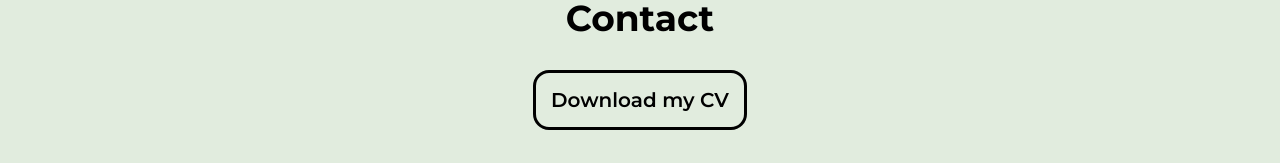
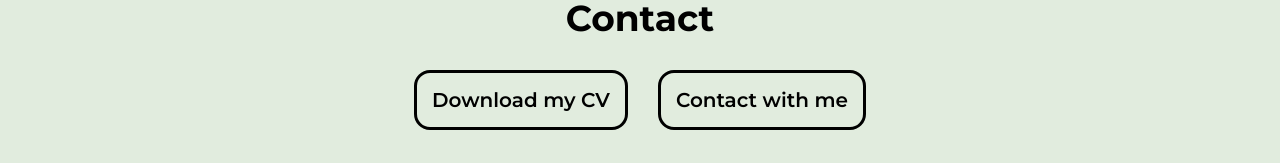
Before and after one commit to MaharramAlverdiyev/Portfolio, a React (Vite) app: page / in a window 1280 px wide. Shown: the part 2634-2797 px from the top of the page. Built offline with nearby package versions, Linux system fonts and the light colour scheme; no server answers; a web font is replaced by a local one.

Commit message:
finally uptaded

```diff
--- a/src/assets/Pages/SectionFive/SectionFive.jsx
+++ b/src/assets/Pages/SectionFive/SectionFive.jsx
@@ -10,7 +10,12 @@ export const SectionFive = () => {
     return (
         <div className='sec-five' id='contact'>
             <h1>Contact</h1>
-        <a className='CV-button' href={CVResume} download> Download my CV </a>
+            <div className="contact-buttons">
+                <a className='CV-button' href={CVResume} download > Download my CV </a>
+                <a className='CV-button' href="https://mail.google.com/mail/?view=cm&fs=1&to=maharramalverdiyev890@gmail.com"
+                target="_blank" rel="noopener noreferrer"> Contact with me </a>
+            </div>
+
             <div className="sec-five-container">
                 <div className="contact">
                     <div className="card-one">
--- a/src/assets/Pages/SectionFive/sectionfive.css
+++ b/src/assets/Pages/SectionFive/sectionfive.css
@@ -76,6 +76,10 @@
     color: white;
     transform: scale(1.2);
 }
+.contact-buttons {
+    display: flex;
+    gap: 30px;
+}
 
 @media screen and (max-width: 768px) {
     .sec-five-container {
@@ -110,4 +114,10 @@
         font-size: 14px;
         word-break: break-word;
     }
+    .contact-buttons {
+    display: flex;
+    gap: 30px;
+    flex-wrap: wrap;
+    justify-content: center;
 }
+}
--- a/src/assets/Pages/SectionOne/SectionOne.jsx
+++ b/src/assets/Pages/SectionOne/SectionOne.jsx
@@ -65,10 +65,10 @@ export const SectionOne = () => {
                         </div>
                     </div>
                     <div className={`left-icons ${isCollapsed ? "collapsed" : ""}`}>
-                        <a href="https://github.com/MaharramAlverdiyev"><FaGithub /></a>
-                        <a href="https://www.linkedin.com/in/maharram-alverdiyev-39b480313/"><FaLinkedin /></a>
-                        <a href="https://www.facebook.com/profile.php?id=100005368068160"><FaFacebook /></a>
-                        <a href=""><MdOutlineAlternateEmail /></a>
+                        <a href="https://github.com/MaharramAlverdiyev" target='_blank' rel="noopener noreferrer"><FaGithub /></a>
+                        <a href="https://www.linkedin.com/in/maharram-alverdiyev-39b480313/" target='_blank' rel="noopener noreferrer"><FaLinkedin /></a>
+                        <a href="https://www.facebook.com/profile.php?id=100005368068160" target='_blank' rel="noopener noreferrer"><FaFacebook /></a>
+                        <a href="https://mail.google.com/mail/?view=cm&fs=1&to=maharramalverdiyev890@gmail.com" target="_blank" rel="noopener noreferrer"><MdOutlineAlternateEmail /></a>
                     </div>
                 </div>
                 <div className="sec-one-right">
--- a/src/assets/Pages/SectionOne/sectionone.css
+++ b/src/assets/Pages/SectionOne/sectionone.css
@@ -1,10 +1,10 @@
 .sec-one-right img {
-  width: auto;
+  width: 400px;
   height: 591px;
   mask-image: linear-gradient(to bottom, rgba(0, 0, 0, 1) 70%, rgba(0, 0, 0, 0) 100%);
   transform: translateX(100px);
   transition: 0.8s ease-in-out;
-  object-fit: cover;
+
 }
 
 .sec-one-right img.visible {
```
